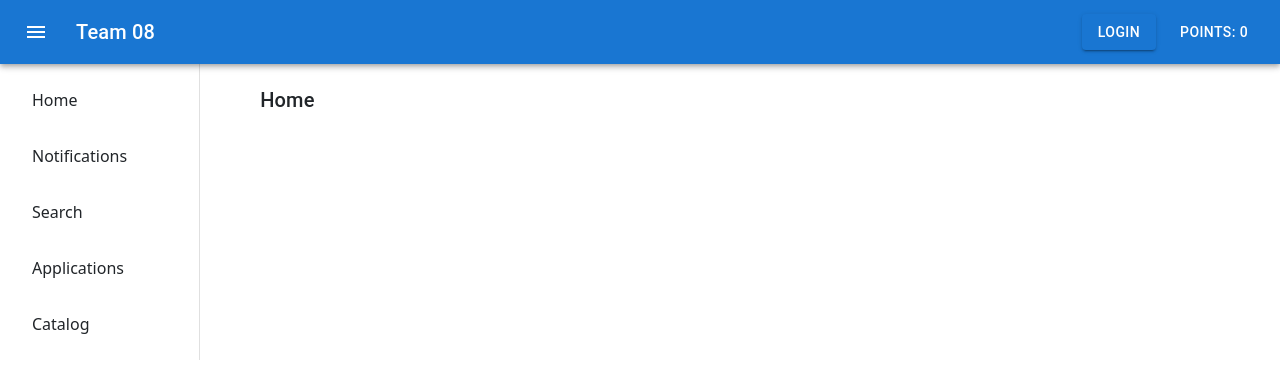
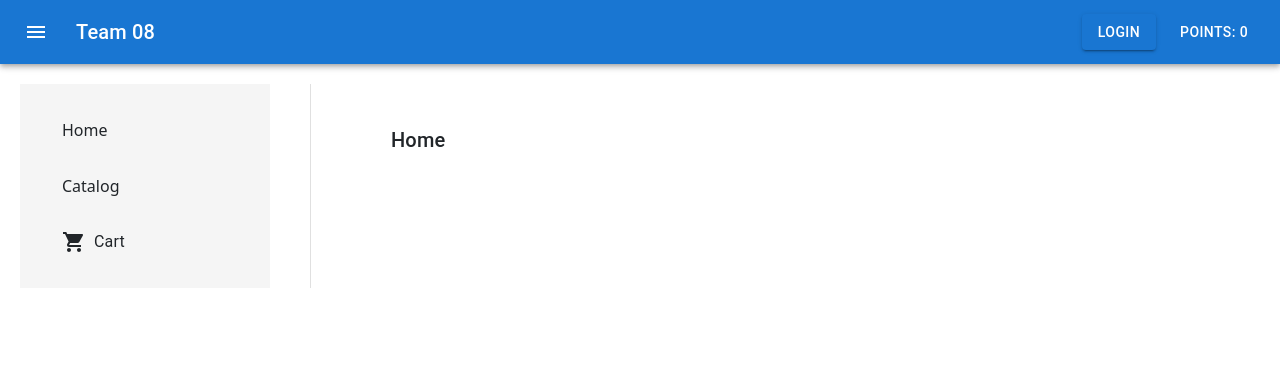
Before and after one commit to Harrison-Holt/The-Good-Driver-Program, a React (Vite) app in the folder frontend/: page / in a window 1280 px wide. Shown: the top 372 px of the page. Built offline with nearby package versions, Linux system fonts and the light colour scheme; no server answers.

Commit message:
attempted to add product page

```diff
--- a/frontend/src/pages/Home/index.tsx
+++ b/frontend/src/pages/Home/index.tsx
@@ -1,38 +1,67 @@
-import { Stack, Box, Divider, List, ListItem, ListItemButton } from '@mui/material';
+import { Stack, Box, Divider, List, ListItem, ListItemButton, Typography, Badge } from '@mui/material';
 import Navibar from '../../components/Navibar';
-import React, { useState } from 'react';
+import React, { useState, useEffect } from 'react';
 import DashboardInfo from '../../components/DashboardInfo';
+import ShoppingCartIcon from '@mui/icons-material/ShoppingCart';
+
+interface ItunesItem {
+  trackId?: string;
+  collectionId?: string;
+  trackName?: string;
+  collectionName?: string;
+  artistName: string;
+  artworkUrl100: string;
+  trackViewUrl?: string;
+  collectionViewUrl?: string;
+  trackPrice?: number;
+  collectionPrice?: number;
+  currency?: string;
+}
 
 const Home: React.FC = () => {
-  const [selectedDisplay, setselectedDisplay] = useState("home");
-  const [searchTerm, setSearchTerm] = useState(""); // Keep both searchTerm and setSearchTerm
+  const [cartItems, setCartItems] = useState<ItunesItem[]>([]);
+  const [selectedDisplay, setSelectedDisplay] = useState("home");
+  const [searchTerm, setSearchTerm] = useState(""); // Track search term
+
+  useEffect(() => {
+    const storedCartItems = JSON.parse(localStorage.getItem('cartItems') || '[]');
+    setCartItems(storedCartItems);
+  }, []);
+
+  // Handle navigation to Cart
+  const handleCartClick = () => {
+    setSelectedDisplay("cart");
+  };
+
+  const cartItemCount = cartItems.length;
+
+
+  useEffect(() => {
+    if (searchTerm) {
+      // Perform your search logic here
+      console.log("Searching for:", searchTerm);
+    }
+  }, [searchTerm]);
 
   const dashboardList = (
-    <Box>
+    <Box sx={{ width: '250px', backgroundColor: '#f5f5f5', padding: '10px' }}>
       <List>
         <ListItem>
-          <ListItemButton onClick={() => { setselectedDisplay("home") }}>
+          <ListItemButton onClick={() => setSelectedDisplay("home")}>
             Home
           </ListItemButton>
         </ListItem>
         <ListItem>
-          <ListItemButton onClick={() => { setselectedDisplay("notifications") }}>
-            Notifications
+          <ListItemButton onClick={() => setSelectedDisplay("catalog")}>
+            Catalog
           </ListItemButton>
         </ListItem>
         <ListItem>
-          <ListItemButton onClick={() => { setselectedDisplay("search") }}>
-            Search
-          </ListItemButton>
-        </ListItem>
-        <ListItem>
-          <ListItemButton onClick={() => { setselectedDisplay("applications") }}>
-            Applications
-          </ListItemButton>
-        </ListItem>
-        <ListItem>
-          <ListItemButton onClick={() => { setselectedDisplay("catalog") }}>
-            Catalog
+          <ListItemButton onClick={handleCartClick}>
+            <Badge badgeContent={cartItemCount} color="primary">
+              <ShoppingCartIcon />
+            </Badge>
+            <Typography sx={{ ml: 1 }}>Cart</Typography>
           </ListItemButton>
         </ListItem>
       </List>
@@ -40,18 +69,16 @@ const Home: React.FC = () => {
   );
 
   return (
-    <>
-      <Box>
-        <Navibar />
-        <Stack direction={"row"} spacing={5}>
-          {dashboardList}
-          <Divider orientation='vertical' variant='middle' flexItem />
+    <Box sx={{ backgroundColor: '#ffffff', minHeight: '100vh' }}>
+      <Navibar />
+      <Stack direction={"row"} spacing={5} sx={{ padding: '20px' }}>
+        {dashboardList}
+        <Divider orientation='vertical' variant='middle' flexItem />
+        <Box sx={{ flex: 1, padding: '20px' }}>
           <DashboardInfo currentDisplay={selectedDisplay} setSearchTerm={setSearchTerm} />
-          {/* Optionally use searchTerm in Home */}
-          <Box>{searchTerm && <p>Search Term: {searchTerm}</p>}</Box> {/* Display searchTerm */}
-        </Stack>
-      </Box>
-    </>
+        </Box>
+      </Stack>
+    </Box>
   );
 };
 
```
